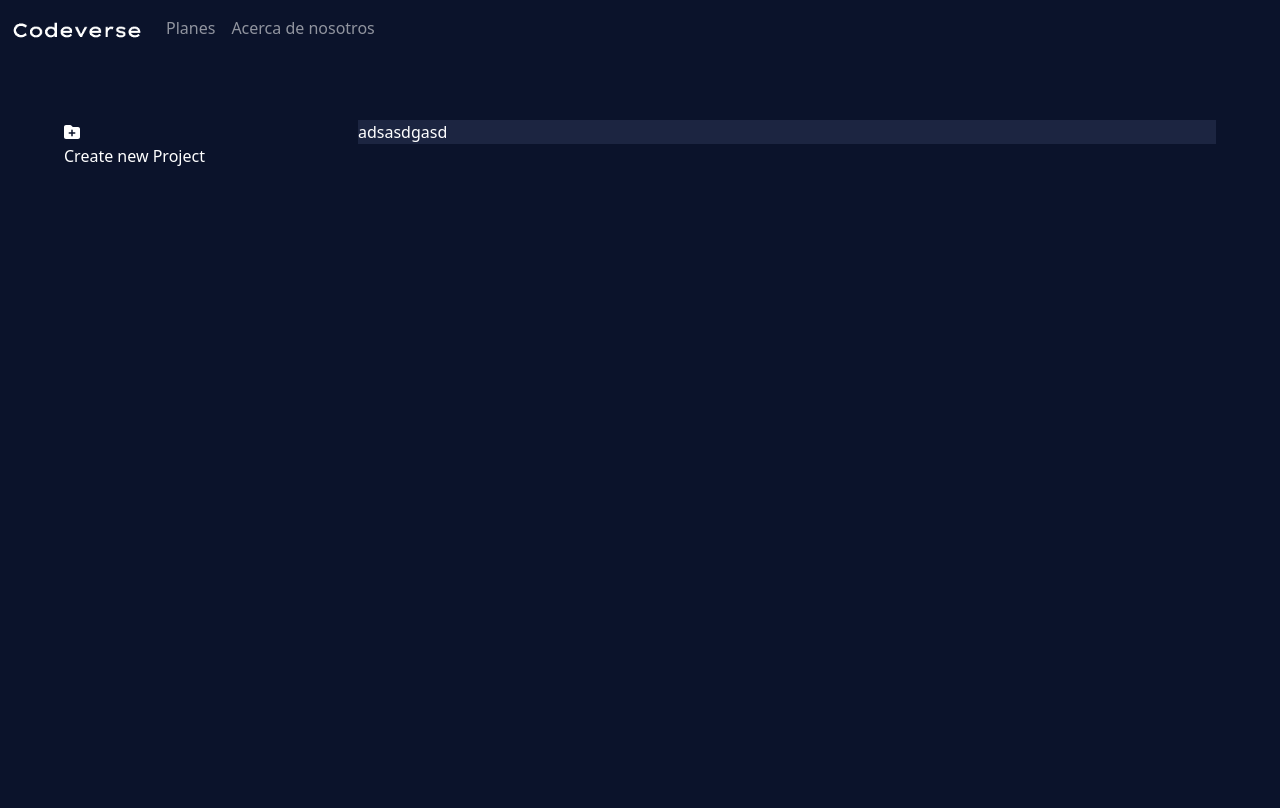
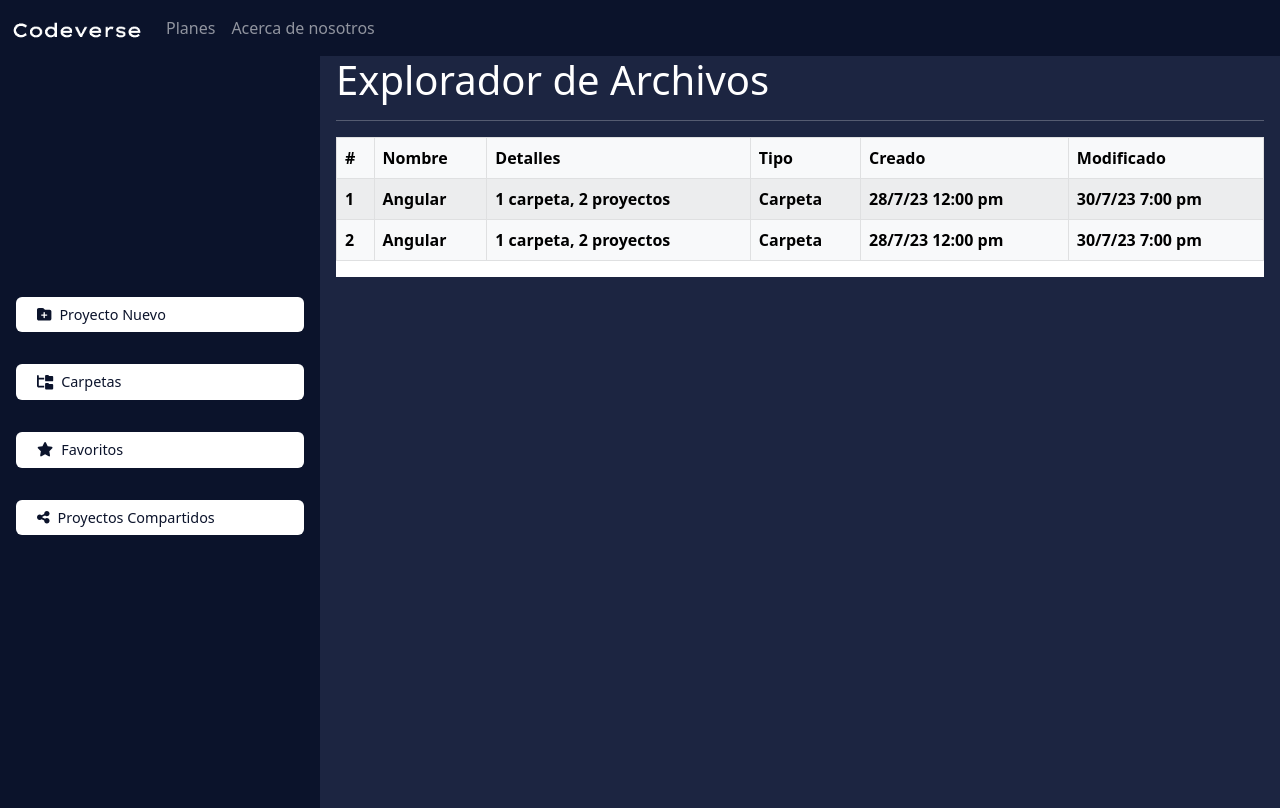
Before and after one commit to iamchapita/Codeverse-Frontend, an Angular app: page /app/projectExplorer in a window 1280 px wide. Built offline with nearby package versions, Linux system fonts and the light colour scheme.

Commit message:
Implementacion de vista de folder

```diff
--- a/src/app/codeverse/pages/project-explorer/project-explorer.component.css
+++ b/src/app/codeverse/pages/project-explorer/project-explorer.component.css
@@ -1,26 +1,88 @@
-.main {
+/* .main {
+	display: flex;
+	flex-direction: row;
+	flex-wrap: wrap;
 	padding-top: 5%;
 	padding-bottom: 5%;
-	padding-left: 5%;
-	padding-right: 5%;
+	padding-left: 1%;
+	padding-right: 1%;
 	background-color: #0B132B;
 	height: 94vh;
+} */
+
+h1 {
+	color: white;
 }
 
-.main>.row {
+/* .main>.row {
 	height: 100%;
+} */
+
+.bg-custom1 {
+	background-color: #1C2541;
+}
+
+.bg-custom2 {
+	background-color: #0B132B;
 }
 
 .sideBar {
 	display: flex;
 	flex-direction: column;
+	/* justify-content: space-around; */
+	align-items: center;
+
+	background-color: #0B132B;
+	/* height: 60%; */
+	width: 100%;
 	color: white;
-	justify-content: center;
 }
+
+.sideBar>button {
+	margin-bottom: 2rem;
+}
+
+.main {
+
+	display: flex;
+	flex-direction: row;
+	background-color: #0B132B;
+	height: 94vh;
+}
+
+/* .main>.row {
+	height: 100%;
+} */
+
+.bg-custom {
+	background-color: #1C2541;
+}
+
+/* .sideBar>button {
+	margin-bottom: 1rem;
+} */
 
 .folderContent {
 	display: flex;
 	flex-direction: column;
+	background-color: white;
+	color: black;
+
+}
+
+hr {
 	color: white;
-	background-color: #1C2541;
 }
+
+.btn {
+	text-align: left;
+	font-size: 0.9rem;
+	width: 100%;
+	background-color: white;
+	color: #0B132B;
+}
+
+.btn>fa-icon {
+	padding-left: 0.5rem;
+	padding-right: 0.5rem;
+}
--- a/src/app/codeverse/pages/project-explorer/project-explorer.component.html
+++ b/src/app/codeverse/pages/project-explorer/project-explorer.component.html
@@ -2,27 +2,66 @@
 
 <div class="main">
 
-	<div class="row">
+	<div class="col-sm-12 col-md-4 col-lg-3 bg-custom2 d-flex align-items-center pe-3 ps-3">
 
-		<div class="col-sm-12 col-md-4 col-lg-3">
+		<div class="sideBar">
 
-			<div class="sideBar">
-
-
-				<fa-icon [icon]="faFolderPlus"></fa-icon>Create new Project
-
-
-			</div>
+			<button class="btn">
+				<fa-icon [icon]="faFolderPlus"></fa-icon>Proyecto Nuevo
+			</button>
+			<button class="btn">
+				<fa-icon [icon]="faFolderTree"></fa-icon>Carpetas
+			</button>
+			<button class="btn">
+				<fa-icon [icon]="faStar"></fa-icon>Favoritos
+			</button>
+			<button class="btn">
+				<fa-icon [icon]="faShareNodes"></fa-icon>Proyectos Compartidos
+			</button>
 
 		</div>
 
-		<div class="col-sm-12 col-md-8 col-lg-9">
+	</div>
 
-			<div class="folderContent">
+	<div class="col-sm-12 col-md-8 col-lg-9 bg-custom1 pe-3 ps-3">
 
-				adsasdgasd
+		<div class="header">
+			<h1>Explorador de Archivos</h1>
+		</div>
+		<hr>
+		<div class="folderContent">
 
-			</div>
+			<table class="table table-light table-bordered table-striped table-hover">
+				<thead>
+					<tr>
+						<th>#</th>
+						<th>Nombre</th>
+						<th>Detalles</th>
+						<th>Tipo</th>
+						<th>Creado</th>
+						<th>Modificado</th>
+					</tr>
+				</thead>
+				<tbody>
+					<tr>
+						<th>1</th>
+						<th>Angular</th>
+						<th>1 carpeta, 2 proyectos</th>
+						<th>Carpeta</th>
+						<th>28/7/23 12:00 pm</th>
+						<th>30/7/23 7:00 pm</th>
+					</tr>
+					<tr>
+						<th>2</th>
+						<th>Angular</th>
+						<th>1 carpeta, 2 proyectos</th>
+						<th>Carpeta</th>
+						<th>28/7/23 12:00 pm</th>
+						<th>30/7/23 7:00 pm</th>
+					</tr>
+				</tbody>
+
+			</table>
 
 		</div>
 
--- a/src/app/codeverse/pages/project-explorer/project-explorer.component.ts
+++ b/src/app/codeverse/pages/project-explorer/project-explorer.component.ts
@@ -1,5 +1,10 @@
 import { Component } from '@angular/core';
-import { faFolderPlus } from '@fortawesome/free-solid-svg-icons';
+import {
+	faFolderPlus,
+	faFolderTree,
+	faStar,
+	faShareNodes,
+} from '@fortawesome/free-solid-svg-icons';
 
 @Component({
 	selector: 'app-project-explorer',
@@ -8,4 +13,7 @@ import { faFolderPlus } from '@fortawesome/free-solid-svg-icons';
 })
 export class ProjectExplorerComponent {
 	faFolderPlus = faFolderPlus;
+	faFolderTree = faFolderTree;
+	faStar = faStar;
+	faShareNodes = faShareNodes;
 }
```
